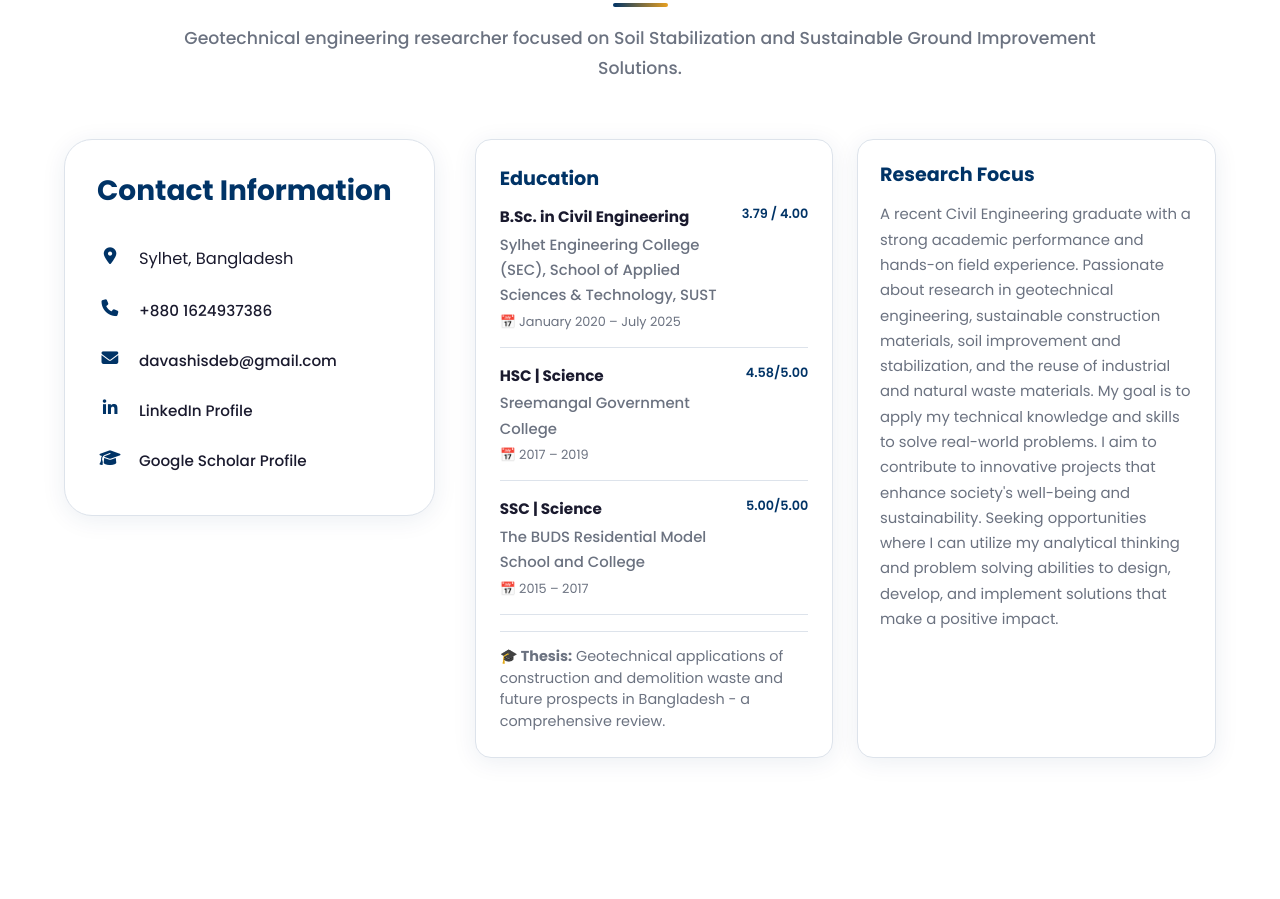
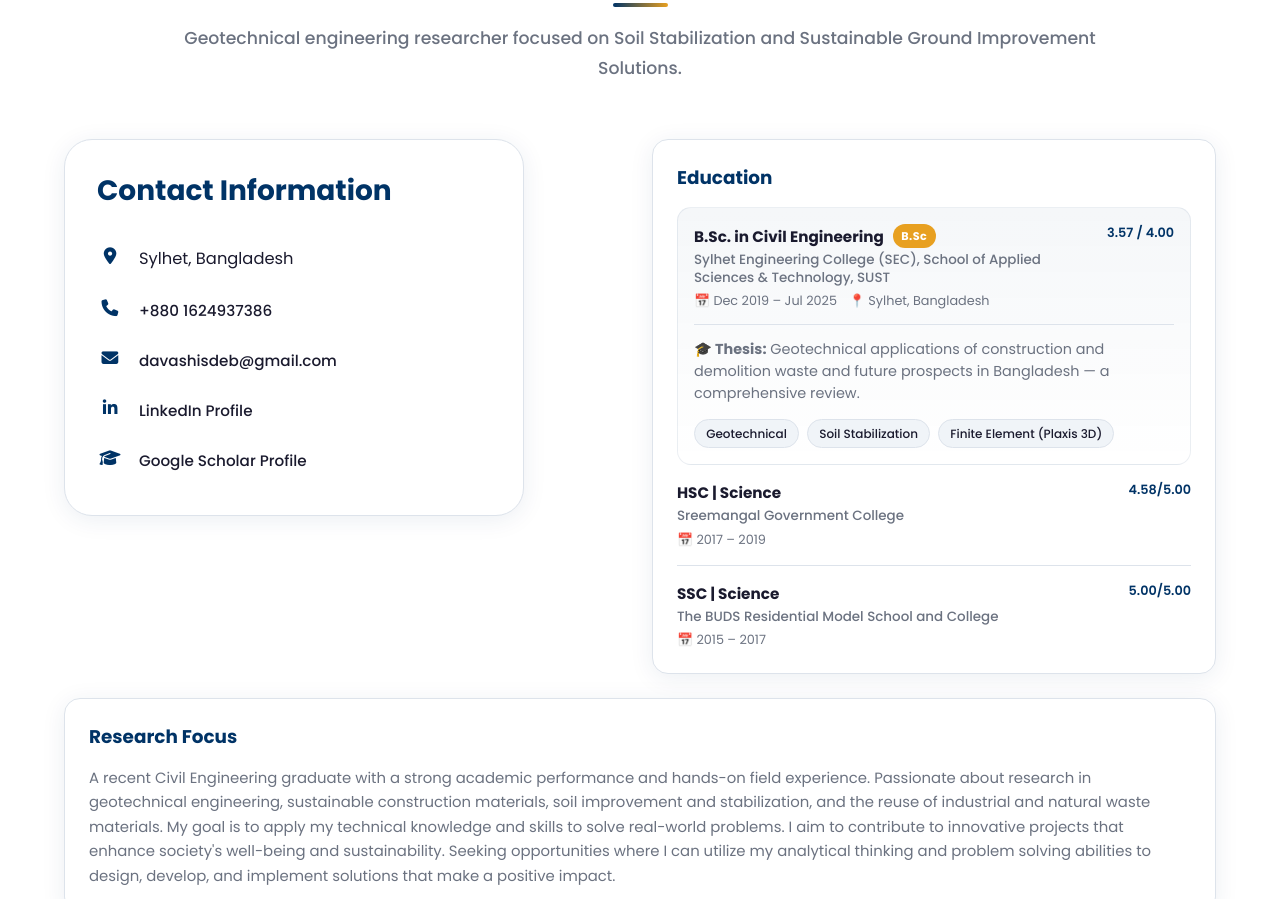
Before and after one commit to davashisdeb/Portfolio, a website: page index.html in a window 1280 px wide. Shown: the part 995-1894 px from the top of the page. Drawn offline with Linux system fonts and the light colour scheme.

Commit message:
update layout and content structure for the about section

```diff
--- a/css/style.css
+++ b/css/style.css
@@ -829,7 +829,7 @@ ul {
    ============================================================ */
 .about-grid {
   display: grid;
-  grid-template-columns: 1fr 2fr;
+  grid-template-columns: 1fr;
   gap: 2.5rem;
   align-items: start;
 }
@@ -844,25 +844,21 @@ ul {
   height: 100%;
   object-fit: cover;
 }
-.about-image {
-  text-align: left;
-  display: flex;
-  flex-direction: column;
-  align-items: center;
-  gap: 1rem;
-  max-width: 460px;
-  width: 100%;
-  justify-self: center;
-}
-
-.about-image .btn {
-  align-self: center;
-}
-
-.about-text {
+.about-content {
   display: grid;
-  grid-template-columns: 1fr 1fr;
   gap: 1.5rem;
+}
+
+.about-top-grid {
+  display: grid;
+  grid-template-columns: repeat(2, minmax(0, 1fr));
+  gap: 1.5rem;
+  align-items: start;
+}
+
+.research-card {
+  grid-column: 1 / -1;
+  padding: 1.25rem 1.35rem;
 }
 
 .about-text h3 {
@@ -977,9 +973,62 @@ ul {
   margin: 0;
 }
 
-/* ---- Research Focus Section ---- */
-.research-card {
-  padding: 1.25rem 1.35rem;
+.education-highlight {
+  background: linear-gradient(180deg, rgba(0, 51, 102, 0.04), transparent);
+  border-radius: 14px;
+  padding: 1rem;
+  border: 1px solid rgba(0, 51, 102, 0.08);
+}
+
+[data-theme="dark"] .education-highlight {
+  background: linear-gradient(180deg, rgba(74, 158, 221, 0.08), transparent);
+  border-color: rgba(106, 184, 245, 0.14);
+}
+
+.education-highlight .education-header h4 {
+  display: flex;
+  flex-wrap: wrap;
+  align-items: center;
+  gap: 0.55rem;
+}
+
+.degree-badge {
+  display: inline-flex;
+  align-items: center;
+  padding: 0.2rem 0.55rem;
+  border-radius: 999px;
+  background: var(--accent);
+  color: #fff;
+  font-size: 0.7rem;
+  font-weight: 700;
+  letter-spacing: 0.4px;
+}
+
+.education-location {
+  font-size: 0.8rem;
+  color: var(--text-muted);
+  display: flex;
+  align-items: center;
+  gap: 0.3rem;
+}
+
+.skills-tags {
+  display: flex;
+  flex-wrap: wrap;
+  gap: 0.5rem;
+  margin-top: 0.95rem;
+}
+
+.skills-tags .tag {
+  display: inline-flex;
+  align-items: center;
+  padding: 0.28rem 0.7rem;
+  border-radius: 999px;
+  background: var(--bg-alt);
+  border: 1px solid var(--border);
+  color: var(--text);
+  font-size: 0.75rem;
+  font-weight: 500;
 }
 
 .research-text {
@@ -1897,9 +1946,8 @@ ul {
     grid-template-columns: 1fr;
     gap: 2.5rem;
   }
-  .about-image {
-    order: -1;
-    max-width: 100%;
+  .about-top-grid {
+    grid-template-columns: 1fr;
   }
   .about-info {
     grid-template-columns: 1fr;
@@ -2085,15 +2133,18 @@ ul {
   .contact-info h3 {
     font-size: 1.25rem;
   }
+  .about-content {
+    gap: 1.1rem;
+  }
+  .about-top-grid {
+    gap: 1.1rem;
+  }
   .about-info {
     gap: 0.45rem;
   }
   .info-item {
     font-size: 0.85rem;
     padding: 0.45rem 0;
-  }
-  .about-image {
-    max-width: 100%;
   }
   .contact-card {
     padding: 1.35rem 1.1rem;
--- a/index.html
+++ b/index.html
@@ -148,7 +148,8 @@
           </h3>
         </div>
         <div class="about-grid">
-          <div class="about-image reveal">
+          <div class="about-content reveal">
+            <div class="about-top-grid">
               <div class="contact-card">
                 <h4 class="contact-card-title">Contact Information</h4>
                 <div class="contact-item">
@@ -161,7 +162,9 @@
                 </div>
                 <div class="contact-item">
                   <i class="fas fa-envelope"></i>
-                <a href="mailto:davashisdeb@gmail.com">davashisdeb@gmail.com</a>
+                  <a href="mailto:davashisdeb@gmail.com"
+                    >davashisdeb@gmail.com</a
+                  >
                 </div>
                 <div class="contact-item">
                   <i class="fab fa-linkedin-in"></i>
@@ -182,26 +185,44 @@
                   >
                 </div>
               </div>
-          </div>
-          <div class="about-text reveal">
+
               <div class="info-card education-card">
                 <h3 class="card-title">Education</h3>
                 <div class="education-section">
-                <div class="education-item">
+                  <div class="education-item education-highlight">
                     <div class="education-header">
                       <div>
-                      <h4>B.Sc. in Civil Engineering</h4>
+                        <h4>
+                          B.Sc. in Civil Engineering
+                          <span class="degree-badge">B.Sc</span>
+                        </h4>
                         <p class="education-institution">
                           Sylhet Engineering College (SEC), School of Applied
-                        Sciences & Technology, SUST
-                      </p>
-                    </div>
-                    <span class="education-detail">3.79 / 4.00</span>
-                  </div>
+                          Sciences &amp; Technology, SUST
+                        </p>
+                      </div>
+                      <span class="education-detail">3.57 / 4.00</span>
+                    </div>
+
                     <div class="education-meta">
-                    <span class="education-date"
-                      >📅 January 2020 – July 2025</span
-                    >
+                      <span class="education-date">📅 Dec 2019 – Jul 2025</span>
+                      <span class="education-location"
+                        >📍 Sylhet, Bangladesh</span
+                      >
+                    </div>
+
+                    <div class="thesis-section">
+                      <p>
+                        <strong>🎓 Thesis:</strong> Geotechnical applications of
+                        construction and demolition waste and future prospects
+                        in Bangladesh — a comprehensive review.
+                      </p>
+                    </div>
+
+                    <div class="skills-tags">
+                      <span class="tag">Geotechnical</span>
+                      <span class="tag">Soil Stabilization</span>
+                      <span class="tag">Finite Element (Plaxis 3D)</span>
                     </div>
                   </div>
                   <div class="education-item">
@@ -232,12 +253,6 @@
                       <span class="education-date">📅 2015 – 2017</span>
                     </div>
                   </div>
-                <div class="thesis-section">
-                  <p>
-                    <strong>🎓 Thesis:</strong> Geotechnical applications of
-                    construction and demolition waste and future prospects in
-                    Bangladesh - a comprehensive review.
-                  </p>
                 </div>
               </div>
             </div>
@@ -301,12 +316,13 @@
               <i class="fas fa-chevron-right"></i>
               <span>Soil Stabilization</span>
             </div>
-            <div class="interest-item interest-item-wide">
+            <div class="interest-item">
               <i class="fas fa-chevron-right"></i>
-              <span>
-                Environmental Geotechnics and Sustainable Design of Base,
-                Sub-base, and Sub-grade
-              </span>
+              <span> Environmental Geotechnics </span>
+            </div>
+            <div class="interest-item">
+              <i class="fas fa-chevron-right"></i>
+              <span> Sustainable Design of Base, Sub-base, and Sub-grade </span>
             </div>
           </div>
         </div>
--- a/js/script.js
+++ b/js/script.js
@@ -70,14 +70,7 @@ function updateActiveLink() {
 
 // ---- Hero Typed Effect ---- //
 const typedEl = document.getElementById("heroTyped");
-const phrases = [
-  "Civil Engineer",
-  "Geotechnical Engineering Researcher",
-  "Structural Designer",
-  "Survey Specialist",
-  "Infrastructure Enthusiast",
-  "B.Sc. Graduate – SEC",
-];
+const phrases = ["Geotechnical Engineering Researcher"];
 let phraseIdx = 0,
   charIdx = 0,
   deleting = false;
```
Lines whose indentation alone changed are shown as unchanged.
